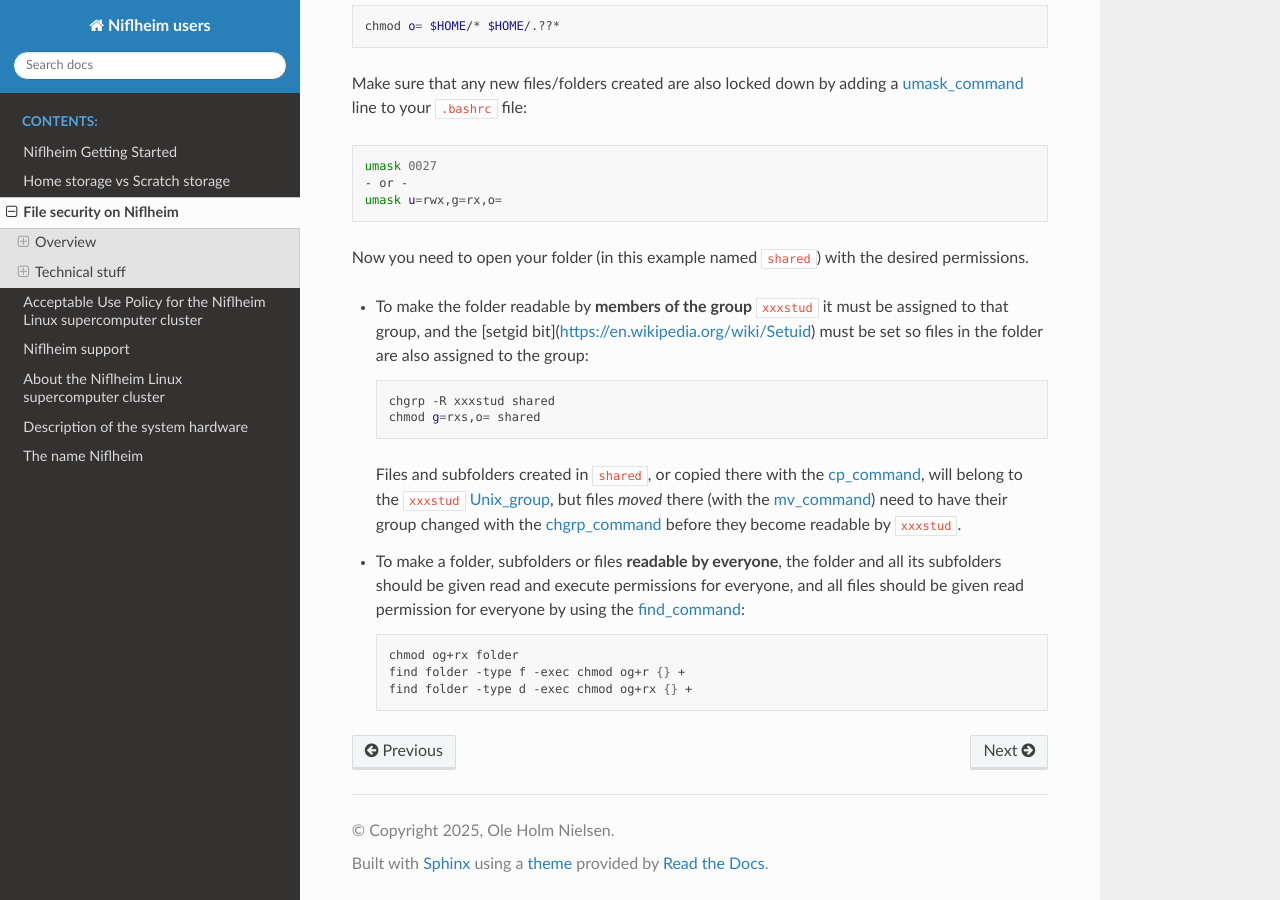
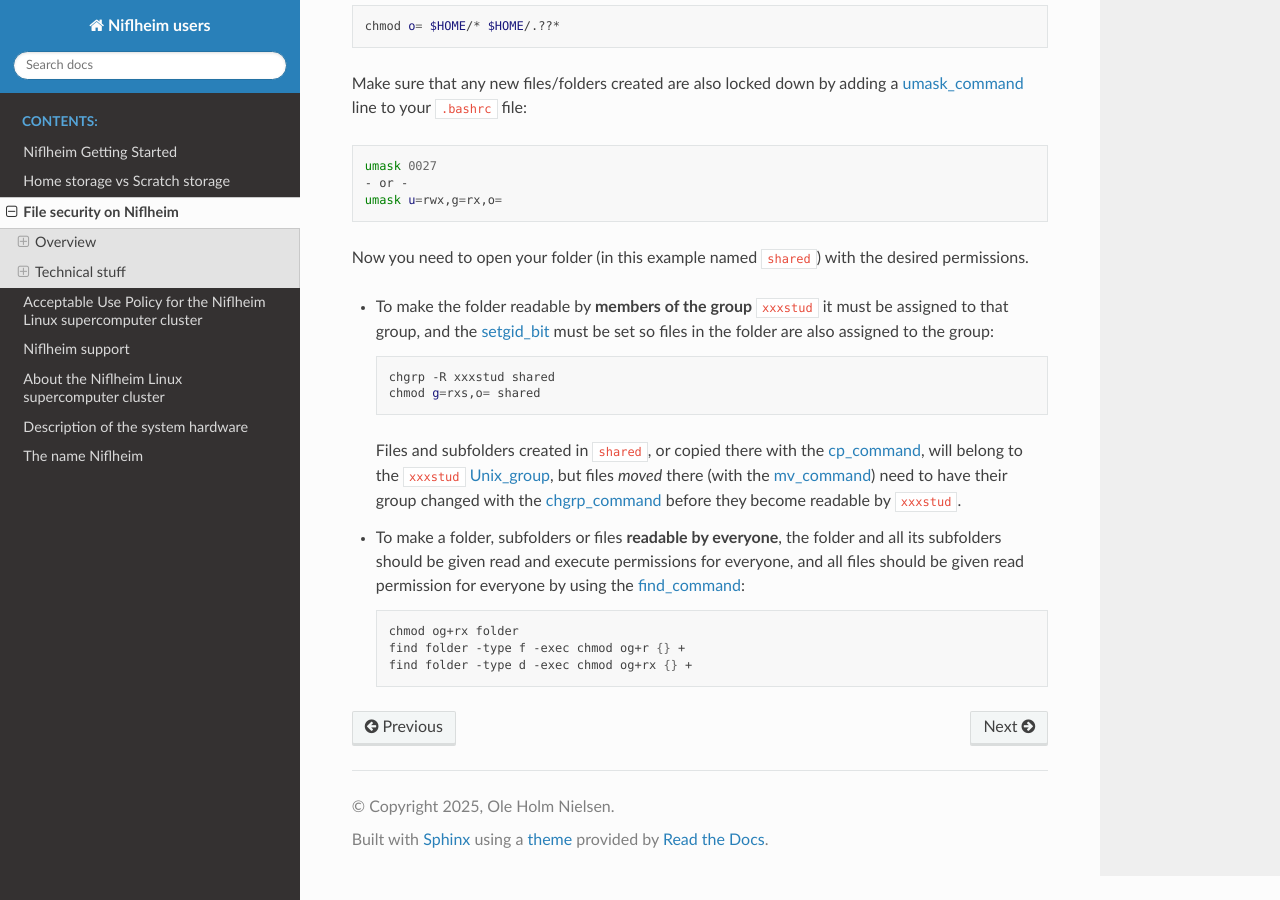
Before and after one commit to OleHolmNielsen/Niflheim_users, a Sphinx documentation site: the page built from docs/File_security_on_Niflheim.rst, in a window 1280 px wide and 900 px high, scrolled down 3023 px. Built offline with Sphinx 7.4.7 and the Read the Docs theme 3.1.0, drawn with Linux system fonts in a browser that asks for light colours; some of the changed lines change nothing that is shown.

Commit message:
Fixed setgid link

```diff
--- a/docs/File_security_on_Niflheim.rst
+++ b/docs/File_security_on_Niflheim.rst
@@ -153,7 +153,7 @@ Make sure that any new files/folders created are also locked down by adding a um
 Now you need to open your folder (in this example named ``shared``) with the desired permissions.
 
 - To make the folder readable by **members of the group** ``xxxstud`` it must be assigned to that group,
-  and the [setgid bit](https://en.wikipedia.org/wiki/Setuid) must be set so files in the folder are also assigned to the group:
+  and the setgid_bit_ must be set so files in the folder are also assigned to the group:
 
   .. code-block:: bash
 
@@ -174,6 +174,7 @@ Now you need to open your folder (in this example named ``shared``) with the des
      find folder -type f -exec chmod og+r {} +
      find folder -type d -exec chmod og+rx {} +
 
+.. _setgid_bit: https://en.wikipedia.org/wiki/Setuid
 .. _cp_command: https://en.wikipedia.org/wiki/Cp_(Unix)
 .. _mv_command: https://en.wikipedia.org/wiki/Mv_(Unix)
 .. _chgrp_command: https://man7.org/linux/man-pages/man1/chgrp.1.html
```
